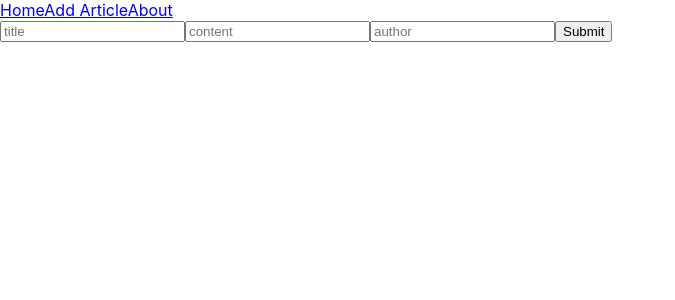
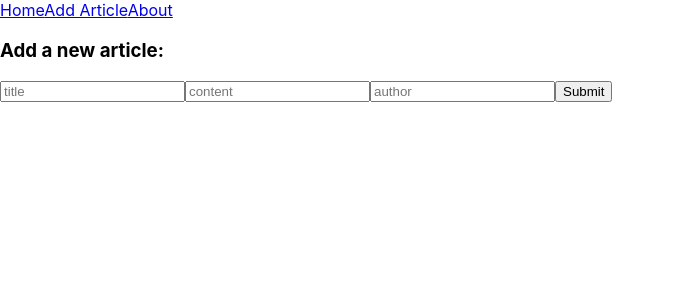
Before and after one commit to SvitlanaRybakova/react-app-group-blogg, a React (Create React App) app: page /add-article-page in a window 1280 px wide. Shown: the top 300 px of the page, without its empty margins (0-675 px from the left). Built offline with nearby package versions, Linux system fonts and the light colour scheme.

Commit message:
Added function AddArticle till context och AddArticlPage

```diff
--- a/src/contexts/ArticleContext.js
+++ b/src/contexts/ArticleContext.js
@@ -75,14 +75,17 @@ function ArticleContextProvider(props) {
     console.log(searchInput);
   }
 
-  const handleSubmit = (e, article, history) =>{
+  const addArticle = (e, article, history) =>{
     e.preventDefault()
     setArticle([article, ...articles])
     history.push('/')
+
+    console.log(articles)
   }
 
+
   return (
-    <ArticleContext.Provider value={{ articles, searchInput, onChange, findArticle }}>
+    <ArticleContext.Provider value={{ articles, searchInput, onChange, findArticle, addArticle}}>
       {props.children}
     </ArticleContext.Provider>
   )
--- a/src/pages/AddArticlePage.js
+++ b/src/pages/AddArticlePage.js
@@ -3,7 +3,9 @@ import { useHistory } from "react-router-dom";
 import { ArticleContext } from '../contexts/ArticleContext'
 
 function AddArticlePage() {
-    const { handleSubmit } = useContext(ArticleContext)
+    const { addArticle } = useContext(ArticleContext)
+
+
     const [title, setTitle] = useState('')
     const [content, setContent] = useState('')
     const [date, setDate] = useState('')
@@ -18,12 +20,17 @@ function AddArticlePage() {
         author
     }
 
+
+
     return(
-        <form onSubmit={(e) => handleSubmit(e, article, history)}>
-            <input type="text" placeholder="title" onChange={(e) => setTitle(e.target.value)}/>
-            <input type="text" placeholder="content" onChange={(e) => setContent(e.target.value)}/>
-            <input type="text" placeholder="author" onChange={(e) => setAuthor(e.target.value)}/>
-            <button type='submit'>Submit</button>
+        <form onSubmit={(e) => addArticle (e, article, history)}>
+            <h3>Add a new article:</h3>
+            <div>
+                <input type="text" placeholder="title" onChange={(e) => setTitle(e.target.value)}/>
+                <input type="text" placeholder="content" onChange={(e) => setContent(e.target.value)}/>
+                <input type="text" placeholder="author" onChange={(e) => setAuthor(e.target.value)}/>
+                <button type='submit'>Submit</button>
+            </div>
         </form>
     )
 }
```
